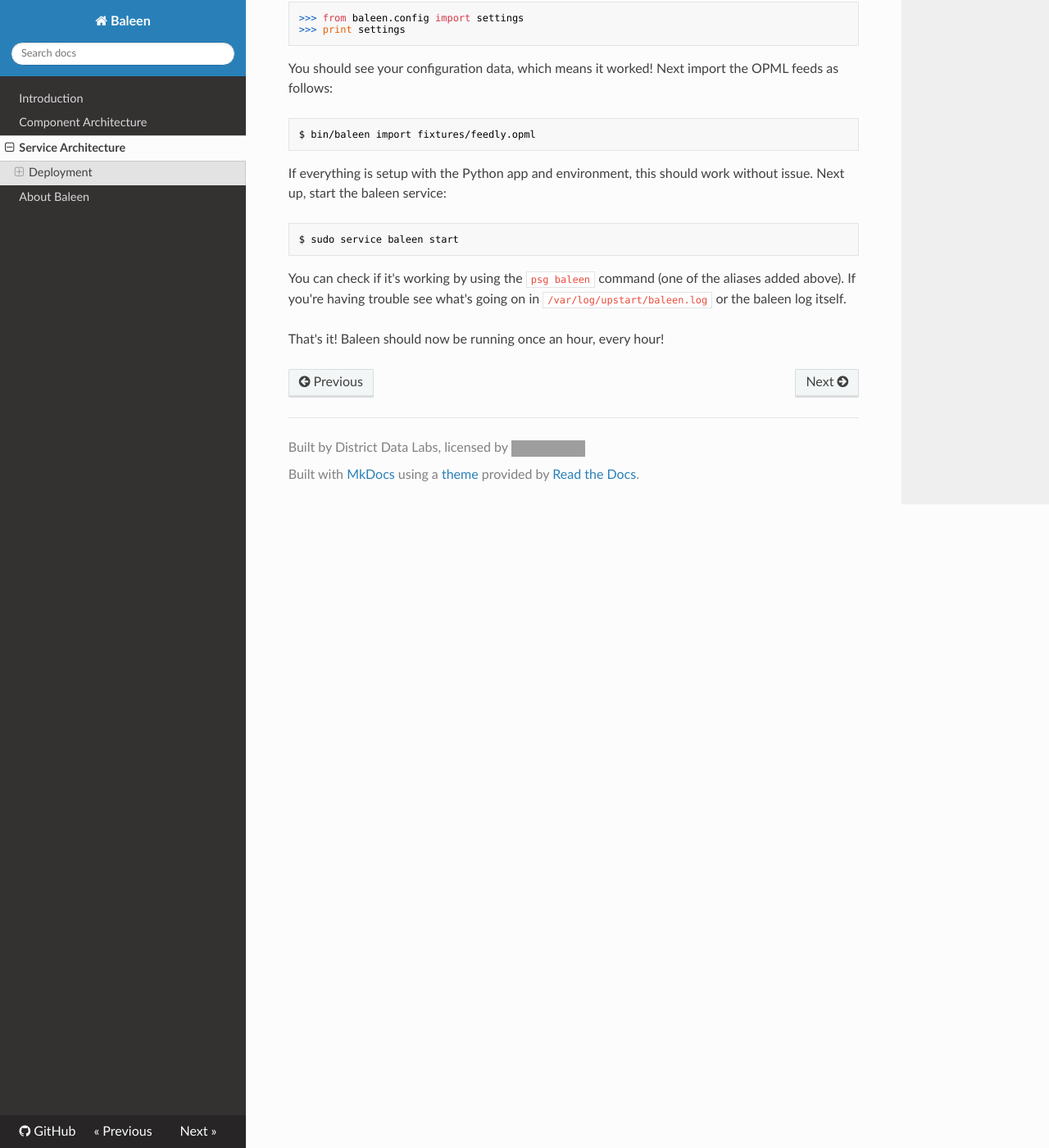
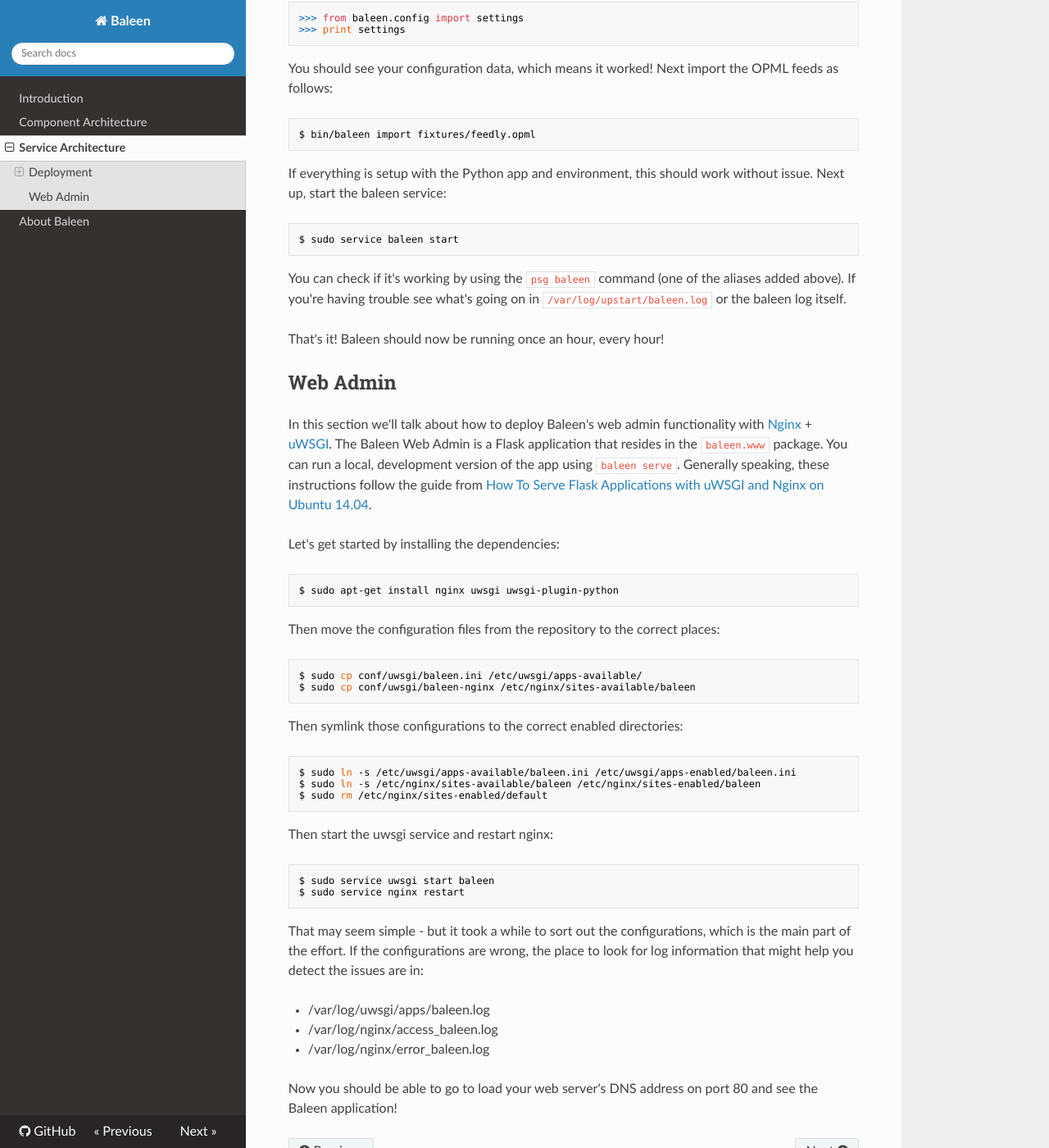
Before and after one commit to DistrictDataLabs/baleen, an MkDocs documentation site: the page built from docs/service.md, in a window 1280 px wide and 1400 px high, scrolled down 4285 px. Shown: the whole window at 82% size. Built offline with MkDocs 1.6.1, drawn with Linux system fonts in a browser that asks for light colours; nearby versions of some CDN libraries; old or Windows-style settings are respelled for this version of MkDocs; some of the changed text lies outside the part shown; grey boxes are pictures that could not be loaded.

Commit message:
web app deployment docs

````diff
--- a/docs/service.md
+++ b/docs/service.md
@@ -186,3 +186,43 @@ $ sudo service baleen start
 You can check if it's working by using the `psg baleen` command (one of the aliases added above). If you're having trouble see what's going on in `/var/log/upstart/baleen.log` or the baleen log itself.
 
 That's it! Baleen should now be running once an hour, every hour!
+
+## Web Admin
+
+In this section we'll talk about how to deploy Baleen's web admin functionality with [Nginx](https://www.nginx.com/resources/wiki/) + [uWSGI](https://uwsgi-docs.readthedocs.org/en/latest/). The Baleen Web Admin is a Flask application that resides in the `baleen.www` package. You can run a local, development version of the app using `baleen serve`. Generally speaking, these instructions follow the guide from [How To Serve Flask Applications with uWSGI and Nginx on Ubuntu 14.04](https://www.digitalocean.com/community/tutorials/how-to-serve-flask-applications-with-uwsgi-and-nginx-on-ubuntu-14-04).
+
+Let's get started by installing the dependencies:
+
+```bash
+$ sudo apt-get install nginx uwsgi uwsgi-plugin-python
+```
+
+Then move the configuration files from the repository to the correct places:
+
+```bash
+$ sudo cp conf/uwsgi/baleen.ini /etc/uwsgi/apps-available/
+$ sudo cp conf/uwsgi/baleen-nginx /etc/nginx/sites-available/baleen
+```
+
+Then symlink those configurations to the correct enabled directories:
+
+```bash
+$ sudo ln -s /etc/uwsgi/apps-available/baleen.ini /etc/uwsgi/apps-enabled/baleen.ini
+$ sudo ln -s /etc/nginx/sites-available/baleen /etc/nginx/sites-enabled/baleen
+$ sudo rm /etc/nginx/sites-enabled/default
+```
+
+Then start the uwsgi service and restart nginx:
+
+```bash
+$ sudo service uwsgi start baleen
+$ sudo service nginx restart
+```
+
+That may seem simple - but it took a while to sort out the configurations, which is the main part of the effort. If the configurations are wrong, the place to look for log information that might help you detect the issues are in:
+
+- /var/log/uwsgi/apps/baleen.log
+- /var/log/nginx/access_baleen.log
+- /var/log/nginx/error_baleen.log
+
+Now you should be able to go to load your web server's DNS address on port 80 and see the Baleen application!
````
Also changed, not shown: other parts of docs/service.md (+1 -1 lines), README.md (+19 -0 lines), 5 other files.
